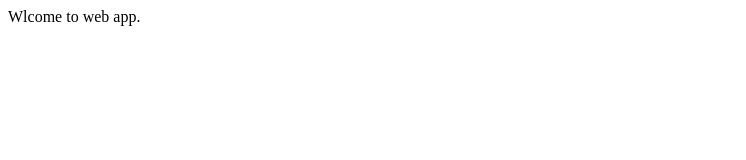
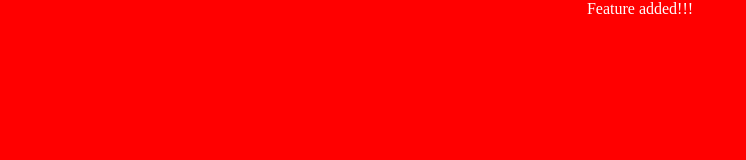
Before and after one commit to Hypedkratos/sample-web-app, a plain HTML site: page index.html in a window 1280 px wide. Shown: the whole page, without its empty margins (0-746 px from the left). Drawn offline with Linux system fonts and the light colour scheme.

Commit message:
added css file

```diff
--- a/index.html
+++ b/index.html
@@ -4,8 +4,9 @@
     <meta charset="UTF-8" />
     <meta name="viewport" content="width=device-width, initial-scale=1.0" />
     <title>Document</title>
+    <link rel="stylesheet" href="./style.css" />
   </head>
   <body>
-    Wlcome to web app.
+    <p>Feature added!!!</p>
   </body>
 </html>
--- /dev/null
+++ b/style.css
@@ -0,0 +1,11 @@
+* {
+  margin: 0px;
+  padding: 0px;
+}
+body {
+  background: red;
+  color: white;
+  display: flex;
+  justify-content: center;
+  align-items: center;
+}
```
